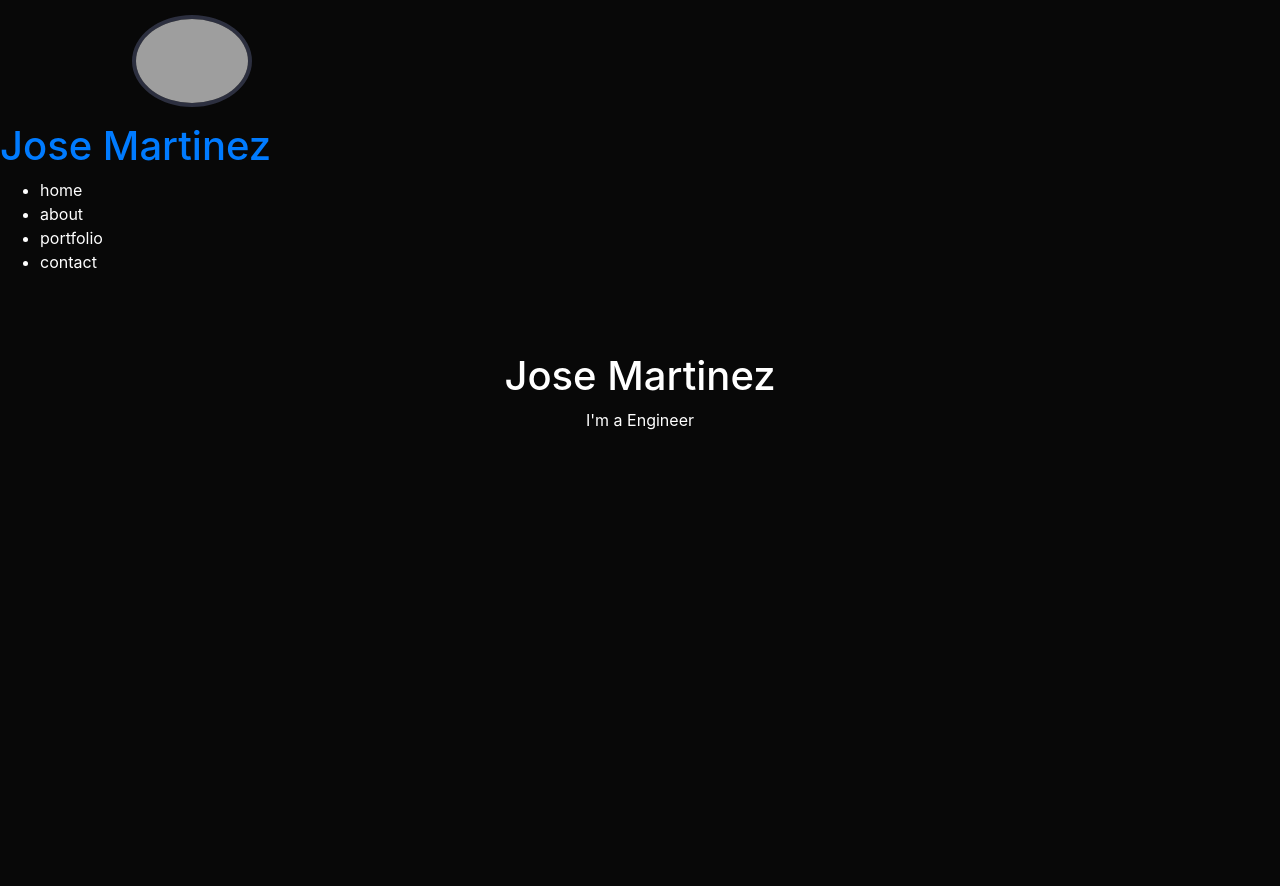
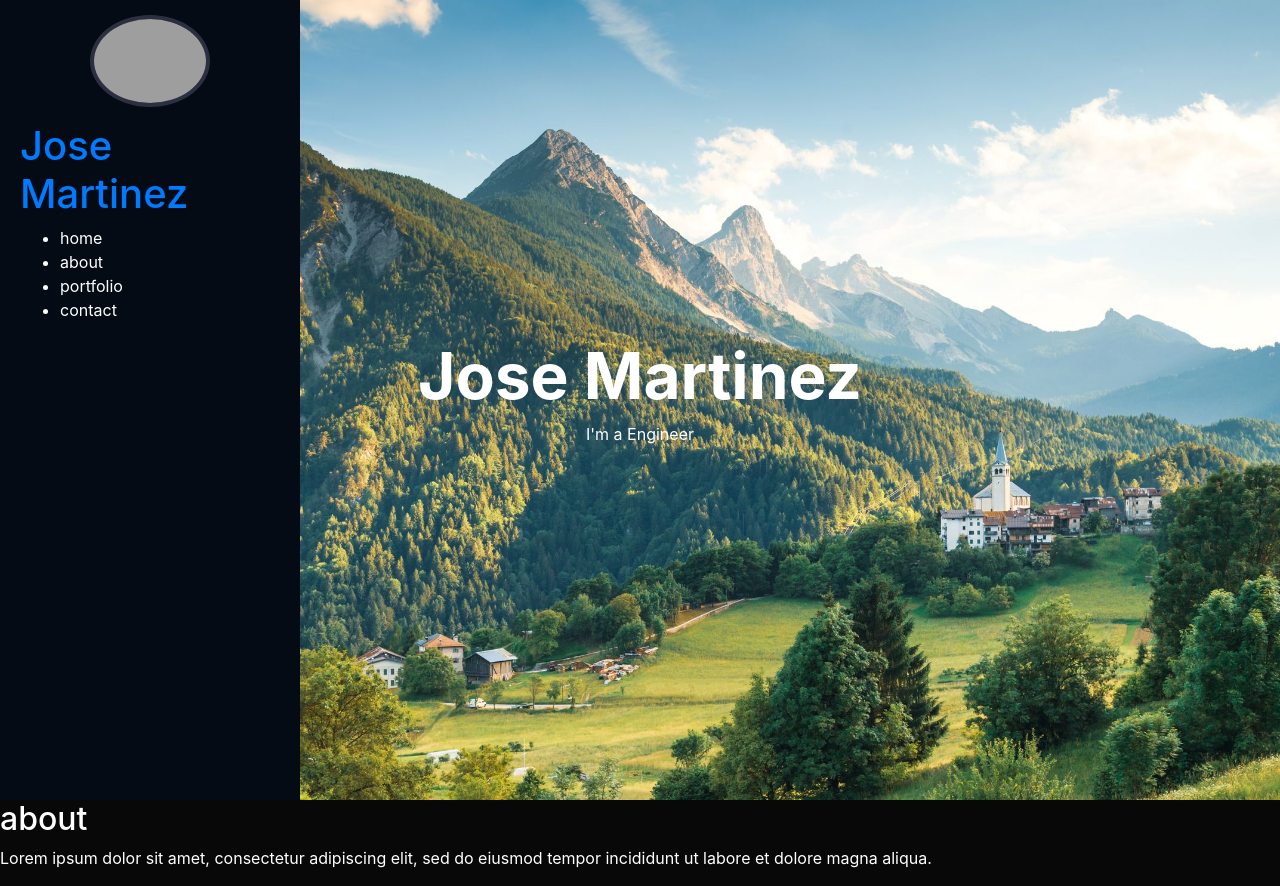
Before and after one commit to Amigostres/main-portfolio, a plain HTML site: page index.html in a window 1280 px wide. Before the commit the page ends 800 px from the top, so only its background shows below. Drawn offline with nearby package versions, Linux system fonts and the light colour scheme; grey boxes are pictures that could not be loaded.

Commit message:
background is now static. background is temp

```diff
--- a/index.html
+++ b/index.html
@@ -38,9 +38,12 @@
       <p>I'm a Engineer</p>
     </section>
 
+    <!--=== the rest of main,about,projects ===-->
     <main>
+      <!--=== about ===-->
       <section id="about">
-
+        <h2>about</h2>
+        <p>Lorem ipsum dolor sit amet, consectetur adipiscing elit, sed do eiusmod tempor incididunt ut labore et dolore magna aliqua.</p>
       </section>
     </main>
 
--- a/style.css
+++ b/style.css
@@ -12,13 +12,16 @@ body {
 ==============================*/
 
 header {
-  width: 100%;
-  height: 100vh;
   position: fixed;
-  width: 30%;
+  top: 0;
+  left: 0;
+  bottom: 0;
+  width: 300px;
+  padding: 0 20px;
   flex-direction: column;
-  position: absolute;
   z-index: 10;
+  background: #040b14;
+
 }
 
 .profile img {
@@ -37,8 +40,16 @@ header {
   justify-content: center;
   align-items: center;
   flex-direction: column;
-
+  background: url("./assets/mountains.jpg");
+  background-size: cover;
   background-attachment: fixed;
   width: 100%;
   height: 100vh;
 }
+
+
+#hero h1{
+  font-size: 64px;
+  font-weight: 700;
+  color: #fff;
+}
```
Also changed, not shown: assets/mountains.jpg (added).
